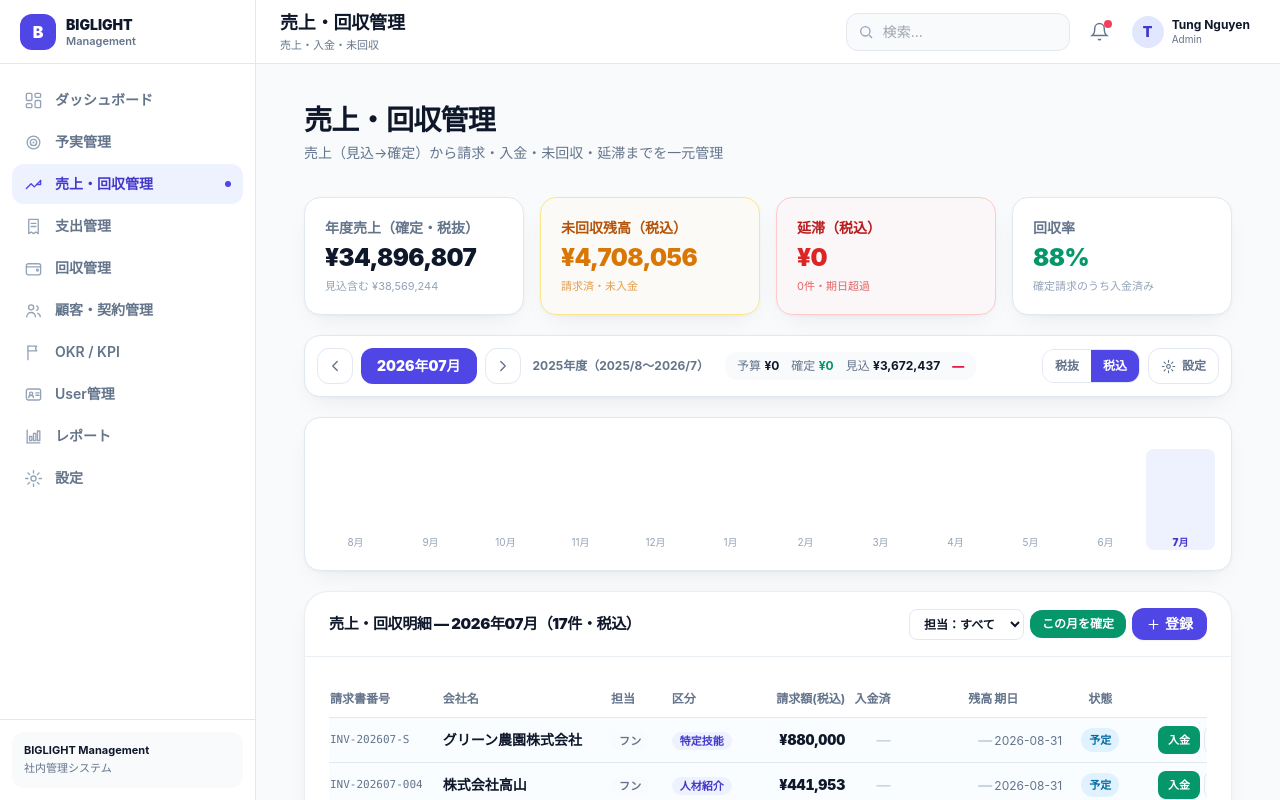
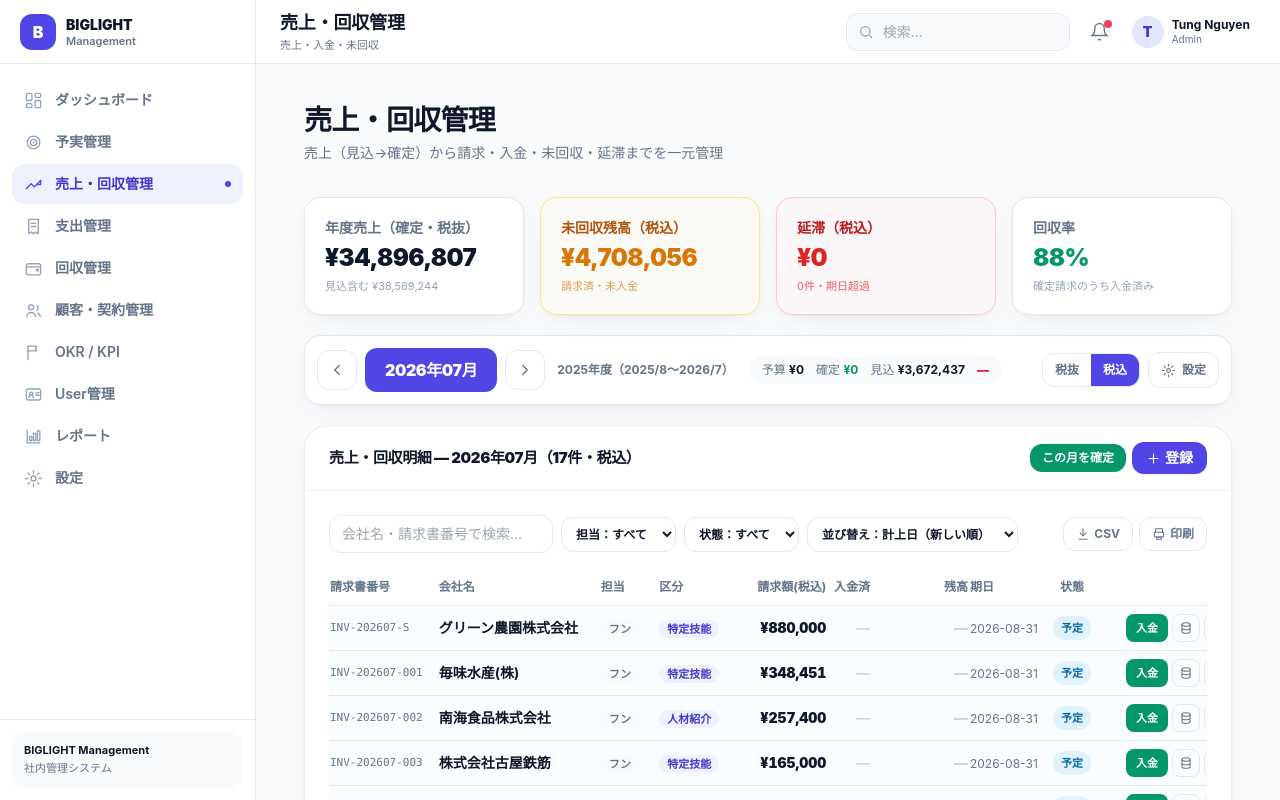
Before and after one commit to tungnguyen3394/biglight-financial, a Next.js app: page /sales in a window 1280 px wide. Shown: the top 800 px of the page. Built offline with nearby package versions, Linux system fonts and the light colour scheme.

Commit message:
一覧UX刷新: 12ヶ月タイムライン削除+月セレクタ簡素化・検索/状態/並び替えツールバー+CSV/印刷をページ上に・売上明細ごとにファイル添付(添付/DL/削除)

```diff
--- a/src/components/revenue/RevenueManager.tsx
+++ b/src/components/revenue/RevenueManager.tsx
@@ -6,7 +6,7 @@ import {
   STORAGE_KEY, DEFAULT_SETTINGS, STATUS_LABEL, STATUS_TONE,
   sampleStore, migrateStore, statusOf, taxIn, paidOf, remainOf, balanceOf, daysLate,
   aggregate, expandRecurring, readBudgetSeries, endOfNextMonth, uid, yen,
-  type RevStore, type RevLine, type Payment, type PayMethod,
+  type RevStore, type RevLine, type Payment, type PayMethod, type Attachment, type CollectStatus,
 } from "@/lib/revenue";
 
 const PAY_METHODS: PayMethod[] = ["銀行振込", "現金", "その他"];
@@ -24,7 +24,7 @@ function moneyCells(l: RevLine) {
   else { balText = "¥0"; balClass = "text-emerald-600"; }                      // 完了 = 緑
   return { paidText, paidClass, balText, balClass, fully };
 }
-import { fiscalMonths, fiscalLabel, fiscalYearOf, fiscalMonthIndex, FY_MONTH_LABELS } from "@/lib/fiscal";
+import { fiscalMonths, fiscalLabel, fiscalYearOf, fiscalMonthIndex } from "@/lib/fiscal";
 
 const nowIso = () => new Date().toISOString();
 const fmtDT = (iso: string) => { try { return iso.replace("T", " ").slice(0, 16); } catch { return iso; } };
@@ -46,6 +46,8 @@ const ICONS: Record<string, React.ReactNode> = {
   in: <><path d="M12 4v11" /><path d="M7 10l5 5 5-5" /><path d="M5 20h14" /></>,
   out: <><path d="M12 20V9" /><path d="M7 14l5-5 5 5" /><path d="M5 4h14" /></>,
   printer: <><path d="M6 9V3h12v6" /><rect x="4" y="9" width="16" height="8" rx="1.5" /><path d="M8 17h8v4H8z" /></>,
+  clip: <path d="M21.44 11.05 12.25 20.24a5 5 0 0 1-7.07-7.07l8.49-8.49a3 3 0 0 1 4.24 4.24l-8.49 8.49a1 1 0 0 1-1.41-1.41l7.78-7.78" />,
+  download: <><path d="M12 3v12" /><path d="M7 10l5 5 5-5" /><path d="M5 21h14" /></>,
 };
 function Ic({ n, size = 16, className = "" }: { n: string; size?: number; className?: string }) {
   return (
@@ -91,6 +93,10 @@ export default function RevenueManager() {
   const [payFee, setPayFee] = useState("");
   const [editPay, setEditPay] = useState<{ line: RevLine; pi: number } | null>(null);
   const [paysForId, setPaysForId] = useState<string | null>(null);
+  const [attachForId, setAttachForId] = useState<string | null>(null);
+  const [q, setQ] = useState("");
+  const [statusF, setStatusF] = useState<"ALL" | CollectStatus>("ALL");
+  const [sortKey, setSortKey] = useState<"date_desc" | "date_asc" | "amount_desc" | "amount_asc" | "name">("date_desc");
   const [custOpen, setCustOpen] = useState(false);
   const [histFor, setHistFor] = useState<RevLine | null>(null);
   const [editFor, setEditFor] = useState<RevLine | null>(null);
@@ -98,6 +104,7 @@ export default function RevenueManager() {
   const [showSettings, setShowSettings] = useState(false);
   const [customerNames, setCustomerNames] = useState<string[]>([]);
   const ready = useRef(false);
+  const quotaWarned = useRef(false);
 
   const S = store.settings;
   const op = S.operator || "管理者";
@@ -117,7 +124,8 @@ export default function RevenueManager() {
   }, []);
   useEffect(() => {
     if (!ready.current) return;
-    try { window.localStorage.setItem(STORAGE_KEY, JSON.stringify(store)); } catch { /* ignore */ }
+    try { window.localStorage.setItem(STORAGE_KEY, JSON.stringify(store)); quotaWarned.current = false; }
+    catch { if (!quotaWarned.current) { quotaWarned.current = true; alert("保存容量の上限に達しました。大きい添付ファイルを削除してください。（今回の変更はこのセッションでは保持されます）"); } }
   }, [store]);
 
   const months = useMemo(() => fiscalMonths(fy), [fy]);
@@ -137,16 +145,26 @@ export default function RevenueManager() {
   }, [fyLines, today]);
 
   const monthAggs = useMemo(() => months.map((m) => aggregate(store.lines.filter((l) => l.ym === m))), [store.lines, months]);
-  const stripMax = Math.max(1, ...monthAggs.map((a) => a.amountEx), ...budget);
   const cur = monthAggs[mi];
   const curRate = budget[mi] ? Math.round((cur.amountEx / budget[mi]) * 100) : 0;
 
-  // 明細は「登録が新しい順」で表示
-  const rows = useMemo(() => store.lines
-    .filter((l) => l.ym === ym)
-    .filter((l) => !ownerF || l.owner === ownerF)
-    .sort((a, b) => b.createdAt.localeCompare(a.createdAt) || b.amount - a.amount),
-  [store.lines, ym, ownerF]);
+  // 明細：検索・担当・状態で絞り込み、指定キーで並び替え
+  const rows = useMemo(() => {
+    const kw = q.trim().toLowerCase();
+    const cmp: Record<typeof sortKey, (a: RevLine, b: RevLine) => number> = {
+      date_desc: (a, b) => b.recognitionDate.localeCompare(a.recognitionDate),
+      date_asc: (a, b) => a.recognitionDate.localeCompare(b.recognitionDate),
+      amount_desc: (a, b) => taxIn(b) - taxIn(a),
+      amount_asc: (a, b) => taxIn(a) - taxIn(b),
+      name: (a, b) => a.customer.localeCompare(b.customer, "ja"),
+    };
+    return store.lines
+      .filter((l) => l.ym === ym)
+      .filter((l) => !ownerF || l.owner === ownerF)
+      .filter((l) => statusF === "ALL" || statusOf(l, today) === statusF)
+      .filter((l) => !kw || `${l.customer} ${l.invoiceNo} ${l.category}`.toLowerCase().includes(kw))
+      .sort(cmp[sortKey]);
+  }, [store.lines, ym, ownerF, statusF, q, sortKey, today]);
   const rowAgg = aggregate(rows);
 
   const names = useMemo(() => Array.from(new Set([...customerNames, ...store.lines.map((l) => l.customer)])).sort(), [customerNames, store.lines]);
@@ -219,6 +237,28 @@ export default function RevenueManager() {
       history: [...l.history, { at: nowIso(), by: op, action: `入金削除 ${yen(amount)}` }],
     } : l) }));
     setEditPay(null);
+  }
+  // ファイル添付（3MB/件まで・DataURLで保存）
+  function addAttachments(lineId: string, files: FileList | null) {
+    if (!files || !files.length) return;
+    const MAX = 3 * 1024 * 1024;
+    const arr = Array.from(files);
+    const big = arr.filter((f) => f.size > MAX);
+    if (big.length) alert(`3MBを超えるファイルは添付できません：\n${big.map((f) => f.name).join("\n")}`);
+    const ok = arr.filter((f) => f.size <= MAX);
+    if (!ok.length) return;
+    Promise.all(ok.map((f) => new Promise<Attachment>((res, rej) => {
+      const rd = new FileReader();
+      rd.onload = () => res({ id: uid(), name: f.name, type: f.type, size: f.size, dataUrl: String(rd.result) });
+      rd.onerror = () => rej(rd.error);
+      rd.readAsDataURL(f);
+    }))).then((atts) => {
+      setStore((prev) => ({ ...prev, lines: prev.lines.map((l) => l.id === lineId ? { ...l, attachments: [...(l.attachments || []), ...atts], updatedAt: nowIso(), updatedBy: op, history: [...l.history, { at: nowIso(), by: op, action: `ファイル添付 ${atts.map((a) => a.name).join("・")}` }] } : l) }));
+    }).catch(() => alert("ファイルの読み込みに失敗しました。"));
+  }
+  function removeAttachment(lineId: string, attId: string) {
+    if (!confirm("この添付ファイルを削除しますか？")) return;
+    setStore((prev) => ({ ...prev, lines: prev.lines.map((l) => l.id === lineId ? { ...l, attachments: (l.attachments || []).filter((a) => a.id !== attId), updatedAt: nowIso(), updatedBy: op, history: [...l.history, { at: nowIso(), by: op, action: "ファイル削除" }] } : l) }));
   }
   // 入金モーダルを開く（残高を初期値に）
   function openPay(l: RevLine) {
@@ -302,6 +342,9 @@ export default function RevenueManager() {
   const liveIn = Math.round(liveEx * (1 + S.taxRate / 100));
   const nextYm = (() => { const [y, m] = today.slice(0, 7).split("-").map(Number); const nm = m === 12 ? 1 : m + 1; const ny = m === 12 ? y + 1 : y; return `${ny}-${String(nm).padStart(2, "0")}`; })();
   const paysLine = paysForId ? store.lines.find((l) => l.id === paysForId) ?? null : null;
+  const attachLine = attachForId ? store.lines.find((l) => l.id === attachForId) ?? null : null;
+  const STATUS_FILTERS: ("ALL" | CollectStatus)[] = ["ALL", "FORECAST", "OPEN", "PARTIAL", "PAID", "OVERDUE", "OVERPAID"];
+  const SORT_LABELS: Record<typeof sortKey, string> = { date_desc: "計上日（新しい順）", date_asc: "計上日（古い順）", amount_desc: "金額（多い順）", amount_asc: "金額（少ない順）", name: "会社名" };
 
   return (
     <div className="space-y-5">
@@ -329,11 +372,11 @@ export default function RevenueManager() {
         </div>
       </div>
 
-      {/* ===== 月ナビ ===== */}
+      {/* ===== 月ナビ（左右セレクタのみ・タイムラインなし） ===== */}
       <div className="flex flex-wrap items-center gap-2 rounded-2xl border border-line bg-white p-3 shadow-card">
-        <button onClick={() => shift(-1)} className="flex h-9 w-9 items-center justify-center rounded-xl border border-line text-muted hover:border-brand-500 hover:text-brand-600" aria-label="前月"><Ic n="left" size={18} /></button>
-        <div className="rounded-xl bg-brand-600 px-4 py-2 text-sm font-black text-white">{ym.replace("-", "年")}月</div>
-        <button onClick={() => shift(1)} className="flex h-9 w-9 items-center justify-center rounded-xl border border-line text-muted hover:border-brand-500 hover:text-brand-600" aria-label="翌月"><Ic n="right" size={18} /></button>
+        <button onClick={() => shift(-1)} className="flex h-10 w-10 items-center justify-center rounded-xl border border-line text-muted hover:border-brand-500 hover:text-brand-600" aria-label="前月"><Ic n="left" size={18} /></button>
+        <div className="rounded-xl bg-brand-600 px-5 py-2.5 text-base font-black tracking-tight text-white">{ym.replace("-", "年")}月</div>
+        <button onClick={() => shift(1)} className="flex h-10 w-10 items-center justify-center rounded-xl border border-line text-muted hover:border-brand-500 hover:text-brand-600" aria-label="翌月"><Ic n="right" size={18} /></button>
         <span className="ml-1 hidden text-xs font-bold text-muted sm:inline">{fiscalLabel(fy)}</span>
 
         <div className="ml-2 hidden items-center gap-3 rounded-xl bg-surface px-3 py-1.5 text-xs md:flex">
@@ -350,39 +393,35 @@ export default function RevenueManager() {
         <button onClick={() => setShowSettings(true)} className="flex h-9 items-center gap-1.5 rounded-xl border border-line px-3 text-xs font-bold text-muted hover:border-brand-500 hover:text-brand-600"><Ic n="gear" size={15} />設定</button>
       </div>
 
-      {/* ===== 12ヶ月ストリップ ===== */}
-      <div className="rounded-2xl border border-line bg-white p-4 shadow-card">
-        <div className="flex items-end gap-1.5 overflow-x-auto pb-1" style={{ height: 120 }}>
-          {months.map((m, i) => {
-            const a = monthAggs[i]; const b = budget[i];
-            return (
-              <button key={m} onClick={() => setMi(i)} className={`flex min-w-[40px] flex-1 flex-col items-center gap-1 rounded-lg pt-1 ${i === mi ? "bg-brand-50" : "hover:bg-surface"}`}>
-                <div className="relative flex h-[78px] w-full items-end justify-center">
-                  {b > 0 && <div className="absolute left-1 right-1 border-t-2 border-dashed border-amber-400" style={{ bottom: `${(b / stripMax) * 100}%` }} />}
-                  <div className="flex w-3/4 flex-col justify-end">
-                    <div className="w-full rounded-t bg-brand-200" style={{ height: `${(a.forecastEx / stripMax) * 100}%` }} />
-                    <div className="w-full bg-brand-600" style={{ height: `${(a.confirmedEx / stripMax) * 100}%` }} />
-                  </div>
-                </div>
-                <span className={`text-[10px] ${i === mi ? "font-black text-brand-700" : "text-slate-400"}`}>{FY_MONTH_LABELS[i]}</span>
-              </button>
-            );
-          })}
-        </div>
-      </div>
-
       {/* ===== 明細 ===== */}
       <Panel title={`売上・回収明細 — ${ym.replace("-", "年")}月（${rows.length}件・${taxView === "in" ? "税込" : "税抜"}）`}
         action={
           <div className="flex flex-wrap items-center gap-1.5">
-            <select value={ownerF} onChange={(e) => setOwnerF(e.target.value)} className="rounded-lg border border-line bg-white px-2.5 py-1.5 text-xs font-bold outline-none focus:border-brand-500">
-              <option value="">担当：すべて</option>
-              {S.owners.map((o) => <option key={o}>{o}</option>)}
-            </select>
             <button onClick={confirmMonth} className="rounded-xl bg-emerald-600 px-3 py-1.5 text-xs font-bold text-white hover:bg-emerald-700">この月を確定</button>
             <button onClick={() => openNew()} className="flex items-center gap-1 rounded-xl bg-brand-600 px-3.5 py-1.5 text-sm font-bold text-white shadow-sm hover:bg-brand-700"><Ic n="plus" size={15} />登録</button>
           </div>
         }>
+        {/* ツールバー：検索・絞り込み・並び替え・出力 */}
+        <div className="mb-4 flex flex-wrap items-center gap-2">
+          <div className="relative">
+            <input value={q} onChange={(e) => setQ(e.target.value)} placeholder="会社名・請求書番号で検索…"
+              className="w-56 rounded-xl border border-line bg-white px-3 py-2 text-sm outline-none focus:border-brand-500" />
+          </div>
+          <select value={ownerF} onChange={(e) => setOwnerF(e.target.value)} className="rounded-xl border border-line bg-white px-2.5 py-2 text-xs font-bold outline-none focus:border-brand-500">
+            <option value="">担当：すべて</option>
+            {S.owners.map((o) => <option key={o}>{o}</option>)}
+          </select>
+          <select value={statusF} onChange={(e) => setStatusF(e.target.value as "ALL" | CollectStatus)} className="rounded-xl border border-line bg-white px-2.5 py-2 text-xs font-bold outline-none focus:border-brand-500">
+            {STATUS_FILTERS.map((s) => <option key={s} value={s}>{s === "ALL" ? "状態：すべて" : STATUS_LABEL[s]}</option>)}
+          </select>
+          <select value={sortKey} onChange={(e) => setSortKey(e.target.value as typeof sortKey)} className="rounded-xl border border-line bg-white px-2.5 py-2 text-xs font-bold outline-none focus:border-brand-500">
+            {(Object.keys(SORT_LABELS) as (typeof sortKey)[]).map((k) => <option key={k} value={k}>並び替え：{SORT_LABELS[k]}</option>)}
+          </select>
+          <div className="ml-auto flex items-center gap-1.5">
+            <button onClick={exportCsv} className="flex items-center gap-1 rounded-xl border border-line px-3 py-2 text-xs font-bold text-muted hover:border-brand-500 hover:text-brand-600"><Ic n="download" size={14} />CSV</button>
+            <button onClick={printMonth} className="flex items-center gap-1 rounded-xl border border-line px-3 py-2 text-xs font-bold text-muted hover:border-brand-500 hover:text-brand-600"><Ic n="printer" size={14} />印刷</button>
+          </div>
+        </div>
         <div className="overflow-x-auto">
           <table className="w-full min-w-[1000px] text-sm">
             <thead>
@@ -420,6 +459,7 @@ export default function RevenueManager() {
                       <div className="flex justify-end gap-1">
                         <button onClick={() => openPay(r)} className="rounded-lg bg-emerald-600 px-2.5 py-1 text-[11px] font-bold text-white hover:bg-emerald-700">入金</button>
                         <button onClick={() => setPaysForId(r.id)} className="flex h-7 w-7 items-center justify-center rounded-lg border border-line text-muted hover:border-brand-500 hover:text-brand-600" title="入金明細・修正"><Ic n="coins" size={14} /></button>
+                        <button onClick={() => setAttachForId(r.id)} className="relative flex h-7 w-7 items-center justify-center rounded-lg border border-line text-muted hover:border-brand-500 hover:text-brand-600" title="添付ファイル"><Ic n="clip" size={14} />{(r.attachments?.length ?? 0) > 0 && <span className="absolute -right-1 -top-1 flex h-4 min-w-[16px] items-center justify-center rounded-full bg-brand-600 px-1 text-[9px] font-black text-white">{r.attachments!.length}</span>}</button>
                         <button onClick={() => setEditFor(r)} className="flex h-7 w-7 items-center justify-center rounded-lg border border-line text-muted hover:border-brand-500 hover:text-brand-600" title="売上を編集"><Ic n="pencil" size={14} /></button>
                         <button onClick={() => setHistFor(r)} className="flex h-7 w-7 items-center justify-center rounded-lg border border-line text-muted hover:border-brand-500 hover:text-brand-600" title="変更履歴"><Ic n="clock" size={14} /></button>
                         <button onClick={() => removeLine(r)} className="flex h-7 w-7 items-center justify-center rounded-lg border border-line text-muted hover:border-rose-400 hover:text-rose-500" title="削除"><Ic n="trash" size={14} /></button>
@@ -739,6 +779,7 @@ export default function RevenueManager() {
                             <div className="flex justify-end gap-1">
                               <button onClick={() => openPay(l)} className="rounded-lg bg-emerald-600 px-3 py-1.5 text-[11px] font-black text-white shadow-sm hover:bg-emerald-700">入金</button>
                               <button onClick={() => setPaysForId(l.id)} className="flex h-7 w-7 items-center justify-center rounded-lg border border-line text-muted hover:border-brand-500 hover:text-brand-600" title="入金明細・修正"><Ic n="coins" size={13} /></button>
+                              <button onClick={() => setAttachForId(l.id)} className="relative flex h-7 w-7 items-center justify-center rounded-lg border border-line text-muted hover:border-brand-500 hover:text-brand-600" title="添付ファイル"><Ic n="clip" size={13} />{(l.attachments?.length ?? 0) > 0 && <span className="absolute -right-1 -top-1 flex h-4 min-w-[16px] items-center justify-center rounded-full bg-brand-600 px-1 text-[9px] font-black text-white">{l.attachments!.length}</span>}</button>
                               <button onClick={() => setEditFor(l)} className="flex h-7 w-7 items-center justify-center rounded-lg border border-line text-muted hover:border-brand-500 hover:text-brand-600" title="売上を編集"><Ic n="pencil" size={13} /></button>
                               <button onClick={() => setHistFor(l)} className="flex h-7 w-7 items-center justify-center rounded-lg border border-line text-muted hover:border-brand-500 hover:text-brand-600" title="変更履歴"><Ic n="clock" size={13} /></button>
                             </div>
@@ -862,6 +903,47 @@ export default function RevenueManager() {
             <div className="mt-4 flex flex-wrap justify-end gap-2">
               {balanceOf(paysLine) < 0 && <button onClick={() => adjustOverpay(paysLine)} className="rounded-xl bg-violet-600 px-3 py-2 text-sm font-bold text-white hover:bg-violet-700">過入金を調整</button>}
               <button onClick={() => openPay(paysLine)} className="flex items-center gap-1 rounded-xl bg-emerald-600 px-4 py-2 text-sm font-bold text-white hover:bg-emerald-700"><Ic n="plus" size={14} />入金を追加</button>
+            </div>
+          </div>
+        </div>
+      )}
+
+      {/* ===== 添付ファイルモーダル ===== */}
+      {attachLine && (
+        <div className="fixed inset-0 z-[72] flex items-center justify-center p-4">
+          <div className="absolute inset-0 bg-ink/40" onClick={() => setAttachForId(null)} />
+          <div className="relative w-full max-w-lg rounded-2xl bg-white p-5 shadow-2xl">
+            <div className="mb-3 flex items-center justify-between">
+              <div>
+                <h3 className="text-base font-black text-ink">添付ファイル</h3>
+                <p className="text-[11px] text-muted">{attachLine.customer} — {attachLine.invoiceNo}</p>
+              </div>
+              <button onClick={() => setAttachForId(null)} className="flex h-8 w-8 items-center justify-center rounded-lg text-muted hover:bg-surface"><Ic n="x" size={16} /></button>
+            </div>
+            <label className="mb-3 flex cursor-pointer flex-col items-center justify-center gap-1 rounded-2xl border-2 border-dashed border-line px-4 py-6 text-center hover:border-brand-400 hover:bg-surface">
+              <Ic n="clip" size={20} className="text-brand-500" />
+              <span className="text-sm font-bold text-ink">クリックしてファイルを添付</span>
+              <span className="text-[11px] text-muted">見積書・請求書PDF・画像など（1件3MBまで）</span>
+              <input type="file" multiple className="hidden" onChange={(e) => { addAttachments(attachLine.id, e.target.files); e.currentTarget.value = ""; }} />
+            </label>
+            <div className="max-h-[46vh] space-y-1.5 overflow-auto">
+              {(attachLine.attachments?.length ?? 0) === 0 ? (
+                <p className="rounded-xl border border-dashed border-line px-4 py-5 text-center text-xs text-muted">まだ添付はありません。</p>
+              ) : (
+                attachLine.attachments!.map((a) => (
+                  <div key={a.id} className="flex items-center gap-2 rounded-xl border border-line px-3 py-2">
+                    {a.type.startsWith("image/")
+                      ? <img src={a.dataUrl} alt={a.name} className="h-9 w-9 flex-none rounded-lg object-cover" />
+                      : <span className="flex h-9 w-9 flex-none items-center justify-center rounded-lg bg-surface text-[10px] font-black text-muted">{(a.name.split(".").pop() || "?").slice(0, 4).toUpperCase()}</span>}
+                    <div className="min-w-0 flex-1">
+                      <p className="truncate text-xs font-bold text-ink">{a.name}</p>
+                      <p className="text-[10px] text-muted">{a.size < 1024 ? `${a.size}B` : a.size < 1048576 ? `${Math.round(a.size / 1024)}KB` : `${(a.size / 1048576).toFixed(1)}MB`}</p>
+                    </div>
+                    <a href={a.dataUrl} download={a.name} className="flex h-7 w-7 items-center justify-center rounded-lg border border-line text-muted hover:border-brand-500 hover:text-brand-600" title="ダウンロード"><Ic n="download" size={13} /></a>
+                    <button onClick={() => removeAttachment(attachLine.id, a.id)} className="flex h-7 w-7 items-center justify-center rounded-lg border border-line text-muted hover:border-rose-400 hover:text-rose-500" title="削除"><Ic n="trash" size={13} /></button>
+                  </div>
+                ))
+              )}
             </div>
           </div>
         </div>
--- a/src/lib/revenue.ts
+++ b/src/lib/revenue.ts
@@ -20,6 +20,7 @@ export type Payment = {
   method?: PayMethod;    // 入金方法
   createdAt?: string;    // 登録日時
 };
+export type Attachment = { id: string; name: string; type: string; size: number; dataUrl: string };
 export type Audit = { at: string; by: string; action: string };
 export type LineStatus = "forecast" | "confirmed";
 export type CollectStatus = "FORECAST" | "OPEN" | "PARTIAL" | "PAID" | "OVERDUE" | "OVERPAID";
@@ -40,6 +41,7 @@ export type RevLine = {
   status: LineStatus;       // 予定/確定
   payments: Payment[];
   note?: string;            // メモ
+  attachments?: Attachment[]; // 添付ファイル（見積書・請求書PDF・画像など）
   seriesId?: string;
   headcount?: number;       // 廃止（旧データ互換のため型のみ保持・未使用）
   createdAt: string; createdBy: string;   // 登録日時 / 登録者
```
